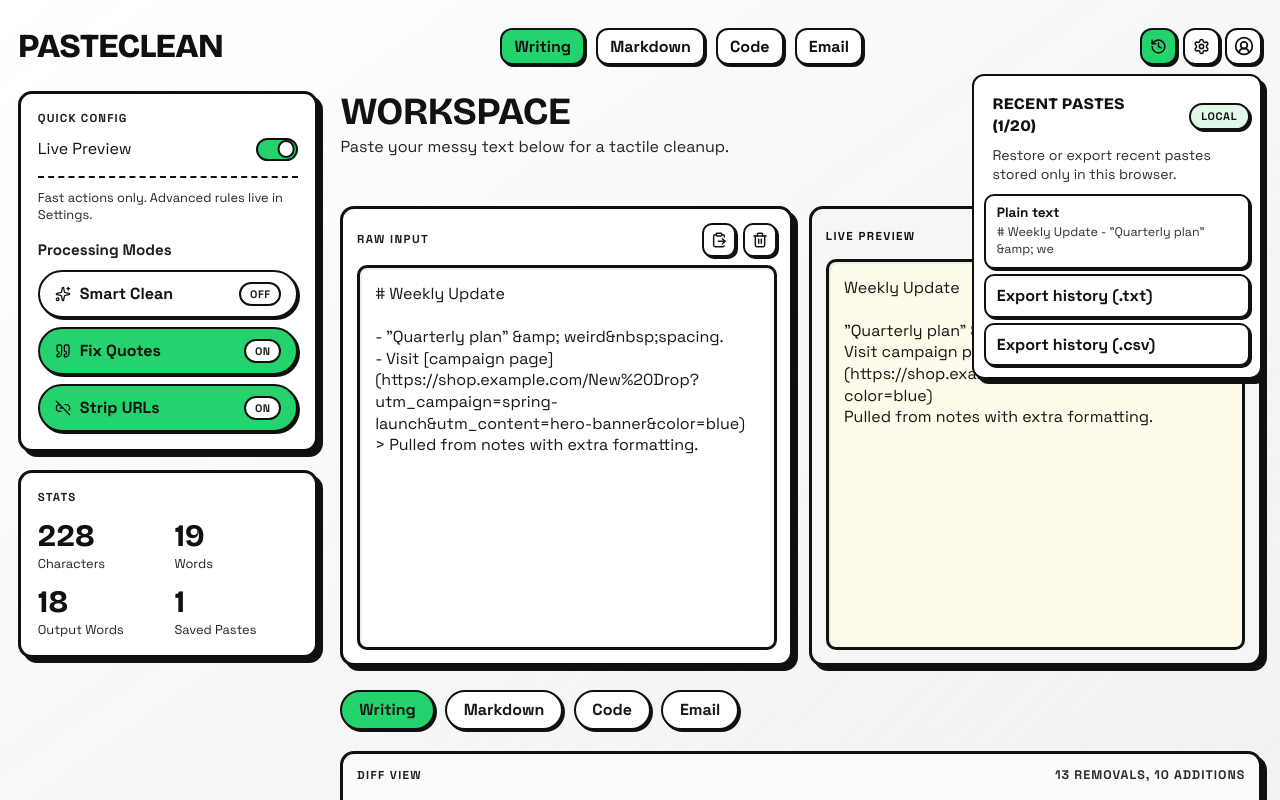
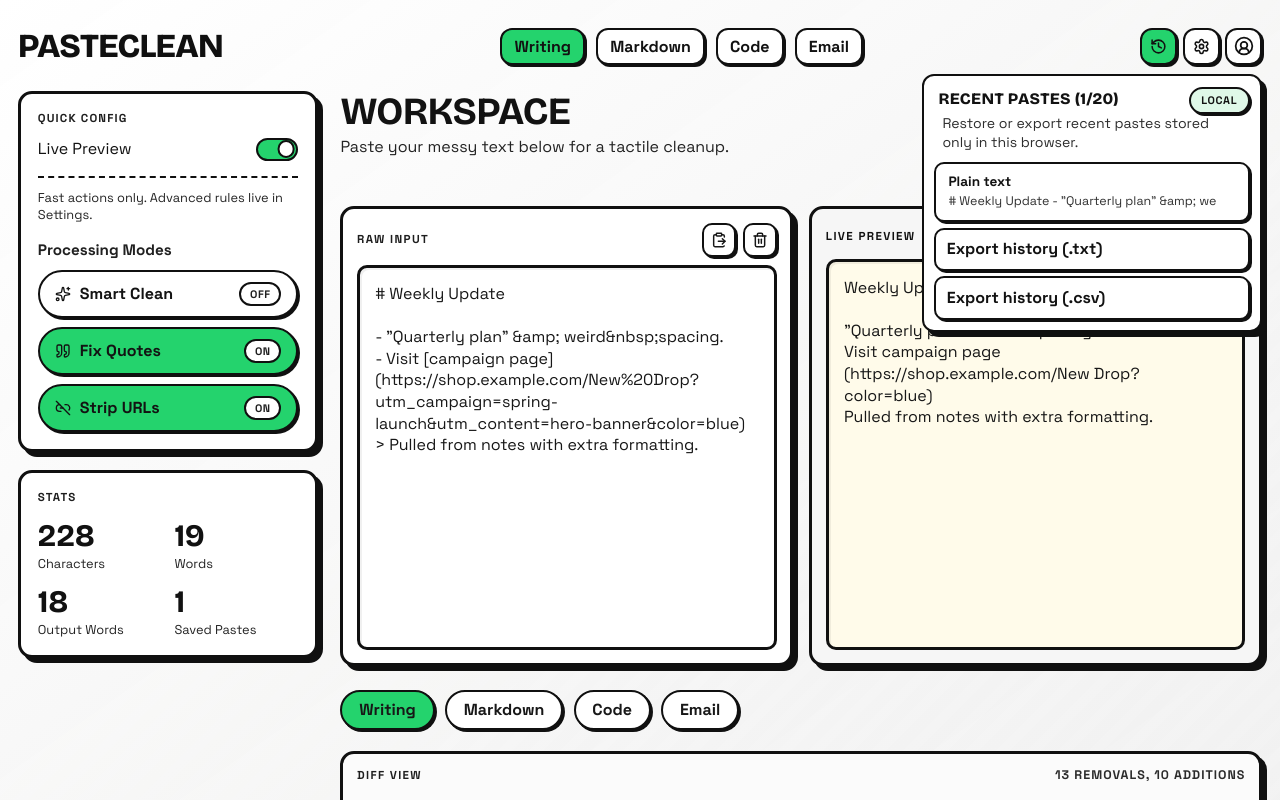
Before and after one commit to Joshuasoco/PasteClean, a React (Vite) app: page / in a window 1280 px wide. Both pictures are taken after a click on the button 1158 px from the left and 46 px from the top of the page. Shown: the top 800 px of the page. Built offline with nearby package versions, Linux system fonts and the light colour scheme.

Commit message:
fix: ui collapsed

```diff
--- a/package.json
+++ b/package.json
@@ -19,9 +19,9 @@
     "react-dom": "^19.2.4"
   },
   "devDependencies": {
-    "@vitejs/plugin-react": "^6.0.1",
+    "@vitejs/plugin-react": "^5.1.4",
     "jsdom": "^29.0.1",
-    "vite": "^8.0.3",
+    "vite": "^7.3.1",
     "vite-plugin-pwa": "^1.2.0",
     "vitest": "^4.1.2"
   }
--- a/src/App.jsx
+++ b/src/App.jsx
@@ -699,7 +699,7 @@ function App() {
           </button>
 
           {activeMenu === 'history' ? (
-            <div className="pcMenu" role="menu" aria-label="History menu">
+            <div className="pcMenu pcMenuHistory" role="menu" aria-label="History menu">
               <div className="pcMenuStatusRow">
                 <p className="pcMenuTitle">Recent Pastes ({history.length}/{historyLimit})</p>
                 <span className={`pcStatusPill pcStatusPill${isSavingHistory ? 'Pending' : hasHistory ? 'Ready' : 'Quiet'}`}>
--- a/src/index.css
+++ b/src/index.css
@@ -156,6 +156,10 @@ button {
   z-index: 20;
 }
 
+.pcMenuHistory {
+  width: min(340px, calc(100vw - 1.25rem));
+}
+
 .pcMenuWide {
   width: 440px;
   max-height: min(78vh, 640px);
@@ -164,11 +168,12 @@ button {
 
 .pcMenuTitle {
   margin: 0;
-  padding: 0.4rem 0.5rem 0.6rem;
+  padding: 0.2rem 0.25rem 0.35rem;
   font-family: 'Bricolage Grotesque', sans-serif;
   font-weight: 800;
   text-transform: uppercase;
   letter-spacing: 0.02em;
+  line-height: 1.08;
 }
 
 .pcMenuHint,
@@ -180,9 +185,9 @@ button {
 }
 
 .pcMenuStatusRow {
-  display: flex;
-  justify-content: space-between;
-  align-items: center;
+  display: grid;
+  grid-template-columns: minmax(0, 1fr) auto;
+  align-items: start;
   gap: 0.75rem;
 }
 
@@ -243,7 +248,7 @@ button {
 
 .pcMenuList {
   display: grid;
-  gap: 0.45rem;
+  gap: 0.55rem;
 }
 
 .pcMenuSection {
@@ -380,16 +385,20 @@ button {
 
 .pcMenuItem {
   display: grid;
-  gap: 0.1rem;
+  gap: 0.18rem;
+  padding: 0.7rem 0.75rem;
 }
 
 .pcMenuItem strong {
   font-size: 0.85rem;
+  line-height: 1.1;
 }
 
 .pcMenuItem span {
   font-size: 0.78rem;
   color: #303030;
+  line-height: 1.3;
+  overflow-wrap: anywhere;
 }
 
 .pcMenuAction {
@@ -1155,6 +1164,10 @@ button {
     width: min(290px, calc(100vw - 1.5rem));
   }
 
+  .pcMenuHistory {
+    width: min(340px, calc(100vw - 1.5rem));
+  }
+
   .pcMenuWide {
     width: min(380px, calc(100vw - 1.5rem));
   }
```
Also changed, not shown: 1 other file (tests, documents, lock files or other folders).
